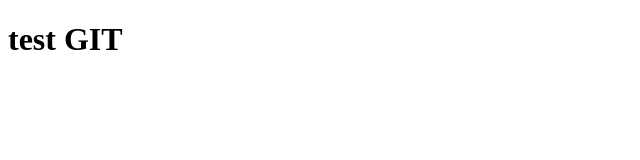
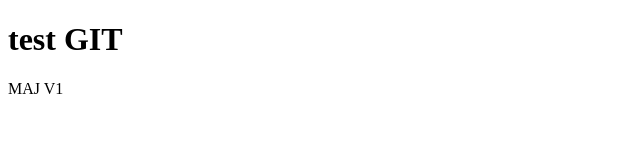
Before and after one commit to manussa/TEST1, a plain HTML site: page index.html in a window 1280 px wide. Shown: the full height of the page, 0-640 px from the left. Drawn offline with Linux system fonts and the light colour scheme.

Commit message:
ajout paragraphe

```diff
--- a/index.html
+++ b/index.html
@@ -7,5 +7,6 @@
 
  <body>
 	<h1> test GIT </h1>
+	<p>MAJ V1<p>
  </body>
 </html>
```
